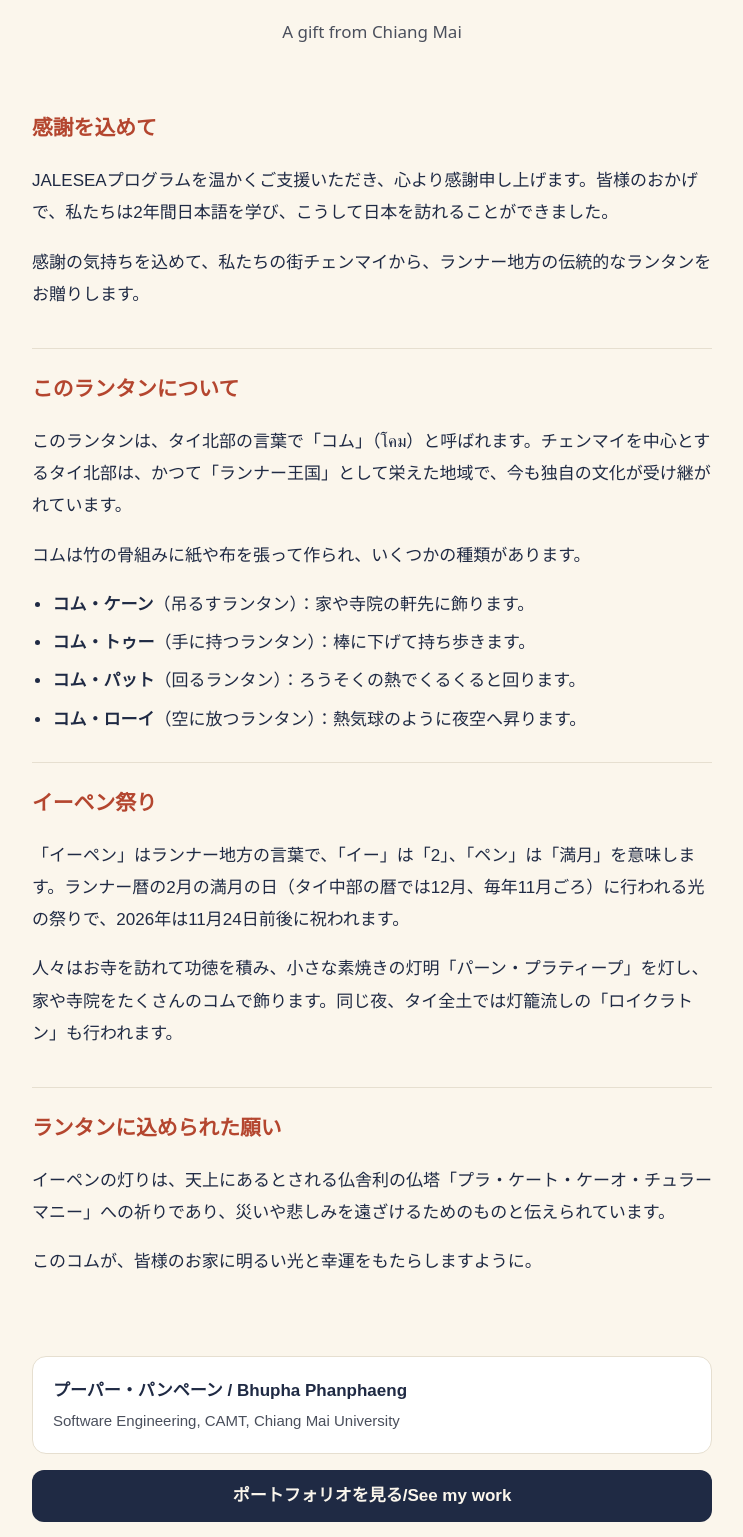
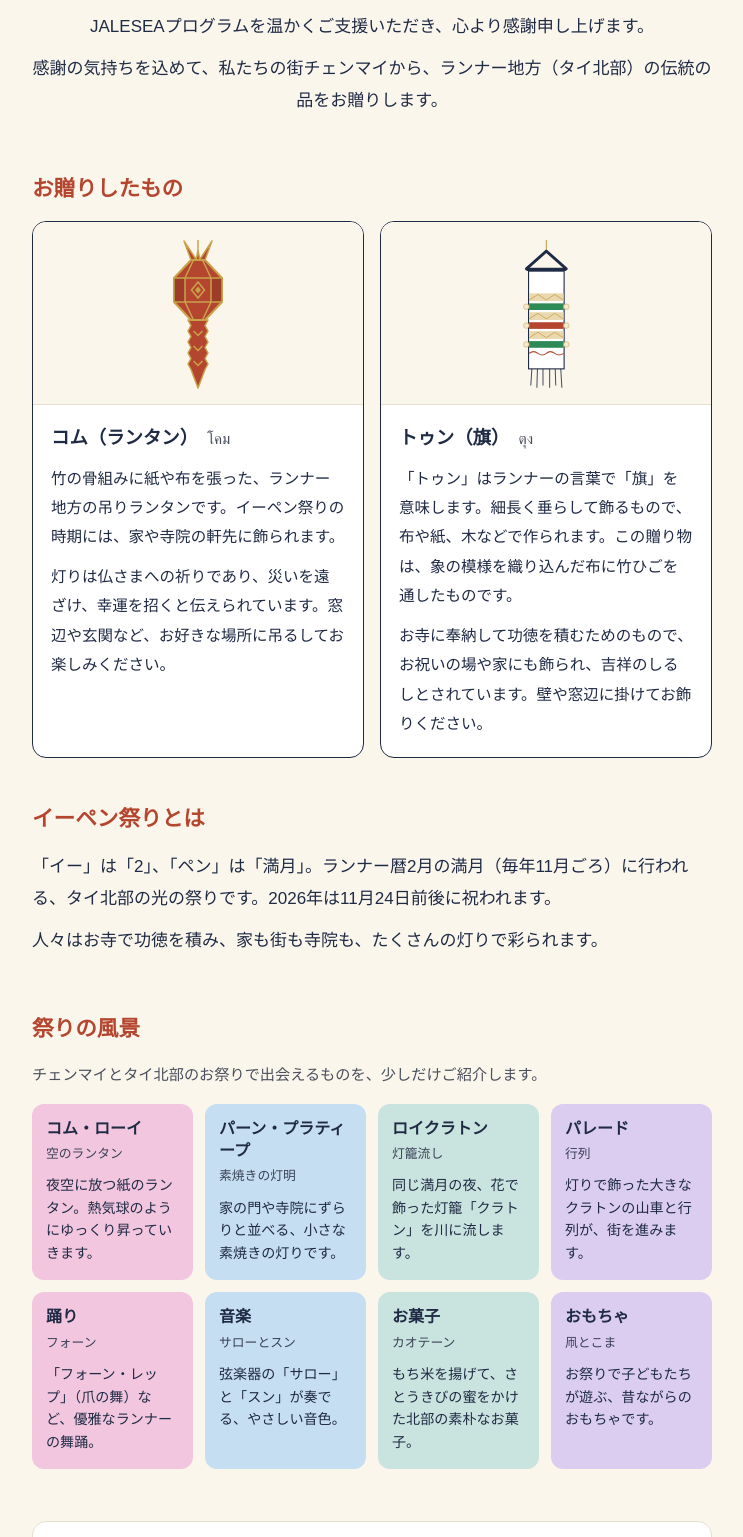
Before and after one commit to BP5039/bhupha-p.com, an Astro site: page /work/japan-capstone/yipeng in a window 1280 px wide. Shown: the part 343-1880 px from the top of the page, without its empty margins (268-1011 px from the left). Built offline with nearby package versions, Linux system fonts and the light colour scheme; Astro itself is replaced by a stand-in of ours.

Commit message:
Rework gift page layout

```diff
--- a/src/pages/work/japan-capstone/yipeng.astro
+++ b/src/pages/work/japan-capstone/yipeng.astro
@@ -1,13 +1,98 @@
 ---
-// The Yi Peng lantern page. Japanese first, English below.
+// The Yi Peng gift page. Japanese first, English below (or one at a time with the toggle).
 // Linked from the QR code via the short link bhupha-p.com/yipeng.
+//
+// All the words live in the `content` object below, once per language.
+// The markup further down is written once and reused for both languages.
 import Base from '../../../layouts/Base.astro';
 import LanternArt from '../../../components/LanternArt.astro';
+import TungArt from '../../../components/TungArt.astro';
+import LanternGarland from '../../../components/LanternGarland.astro';
 import LangToggle from '../../../components/LangToggle.vue';
+
+const content = {
+  ja: {
+    label: '日本語',
+    thanks: [
+      'JALESEAプログラムを温かくご支援いただき、心より感謝申し上げます。',
+      '感謝の気持ちを込めて、私たちの街チェンマイから、ランナー地方（タイ北部）の伝統の品をお贈りします。',
+    ],
+    giftsHeading: 'お贈りしたもの',
+    khom: {
+      name: 'コム（ランタン）',
+      thai: 'โคม',
+      what: '竹の骨組みに紙や布を張った、ランナー地方の吊りランタンです。イーペン祭りの時期には、家や寺院の軒先に飾られます。',
+      meaning: '灯りは仏さまへの祈りであり、災いを遠ざけ、幸運を招くと伝えられています。窓辺や玄関など、お好きな場所に吊るしてお楽しみください。',
+    },
+    tung: {
+      name: 'トゥン（旗）',
+      thai: 'ตุง',
+      what: '「トゥン」はランナーの言葉で「旗」を意味します。細長く垂らして飾るもので、布や紙、木などで作られます。この贈り物は、象の模様を織り込んだ布に竹ひごを通したものです。',
+      meaning: 'お寺に奉納して功徳を積むためのもので、お祝いの場や家にも飾られ、吉祥のしるしとされています。壁や窓辺に掛けてお飾りください。',
+    },
+    festivalHeading: 'イーペン祭りとは',
+    festival: [
+      '「イー」は「2」、「ペン」は「満月」。ランナー暦2月の満月（毎年11月ごろ）に行われる、タイ北部の光の祭りです。2026年は11月24日前後に祝われます。',
+      '人々はお寺で功徳を積み、家も街も寺院も、たくさんの灯りで彩られます。',
+    ],
+    aroundHeading: '祭りの風景',
+    aroundIntro: 'チェンマイとタイ北部のお祭りで出会えるものを、少しだけご紹介します。',
+    tiles: [
+      { name: 'コム・ローイ', sub: '空のランタン', text: '夜空に放つ紙のランタン。熱気球のようにゆっくり昇っていきます。' },
+      { name: 'パーン・プラティープ', sub: '素焼きの灯明', text: '家の門や寺院にずらりと並べる、小さな素焼きの灯りです。' },
+      { name: 'ロイクラトン', sub: '灯籠流し', text: '同じ満月の夜、花で飾った灯籠「クラトン」を川に流します。' },
+      { name: 'パレード', sub: '行列', text: '灯りで飾った大きなクラトンの山車と行列が、街を進みます。' },
+      { name: '踊り', sub: 'フォーン', text: '「フォーン・レップ」（爪の舞）など、優雅なランナーの舞踊。' },
+      { name: '音楽', sub: 'サローとスン', text: '弦楽器の「サロー」と「スン」が奏でる、やさしい音色。' },
+      { name: 'お菓子', sub: 'カオテーン', text: 'もち米を揚げて、さとうきびの蜜をかけた北部の素朴なお菓子。' },
+      { name: 'おもちゃ', sub: '凧とこま', text: 'お祭りで子どもたちが遊ぶ、昔ながらのおもちゃです。' },
+    ],
+  },
+  en: {
+    label: 'English',
+    thanks: [
+      'Thank you for your warm support of the JALESEA program.',
+      'As a token of our thanks, please accept these traditional gifts from our city, Chiang Mai, in the Lanna region of Northern Thailand.',
+    ],
+    giftsHeading: 'Your gifts',
+    khom: {
+      name: 'Khom (lantern)',
+      thai: 'โคม',
+      what: 'A Lanna hanging lantern made of paper or cloth over a bamboo frame. During Yi Peng, they are hung at the entrances of homes and temples.',
+      meaning: 'Its light is an offering to the Buddha, and is said to send away misfortune and invite good luck. Hang it by a window, at your door, or anywhere you like.',
+    },
+    tung: {
+      name: 'Tung (banner)',
+      thai: 'ตุง',
+      what: '"Tung" is the Lanna word for a flag: a long, narrow hanging banner made of cloth, paper or wood. Yours is woven cloth with elephant motifs, held flat by thin bamboo slats.',
+      meaning: 'Tung are offered at temples to make merit, hung at celebrations and in homes, and seen as a sign of good fortune. Hang it on a wall or by a window.',
+    },
+    festivalHeading: 'What is Yi Peng?',
+    festival: [
+      '"Yi" means "two" and "peng" means "full moon". It is Northern Thailand\'s festival of light, held on the full moon of the second month of the Lanna calendar, usually in November. In 2026 it falls around 24 November.',
+      'People make merit at temples, and homes, streets and temples glow with lights.',
+    ],
+    aroundHeading: 'Around the festival',
+    aroundIntro: 'A few things you would meet at festivals in Chiang Mai and the North.',
+    tiles: [
+      { name: 'Khom loi', sub: 'Sky lanterns', text: 'Paper lanterns released into the night sky, rising slowly like hot-air balloons.' },
+      { name: 'Phang prathip', sub: 'Clay lamps', text: 'Small clay lamps set out in rows at house gates and temples.' },
+      { name: 'Loy Krathong', sub: 'Floating offerings', text: 'On the same full-moon night, flower-covered floats called krathong are set on the river.' },
+      { name: 'Parade', sub: 'Procession', text: 'Large lit-up krathong floats and processions move through the city.' },
+      { name: 'Dance', sub: 'Fon', text: 'Graceful Lanna dances such as fon lep, the fingernail dance.' },
+      { name: 'Music', sub: 'Salo and sueng', text: 'The gentle sound of two Lanna string instruments, the salo and the sueng.' },
+      { name: 'Snacks', sub: 'Khao taen', text: 'A simple Northern treat: fried sticky-rice cakes drizzled with sugarcane syrup.' },
+      { name: 'Toys', sub: 'Kites and tops', text: 'Old-fashioned toys that children play with at fairs and festivals.' },
+    ],
+  },
+} as const;
+
+const langs = ['ja', 'en'] as const;
+const tints = ['var(--pink)', 'var(--blue)', 'var(--mint)', 'var(--lilac)'];
 ---
 <Base
   title="チェンマイからの贈り物 | A gift from Chiang Mai"
-  description="イーペン祭りとランナーのランタン「コム」について。About the Lanna lantern (khom) and the Yi Peng festival of Chiang Mai."
+  description="ランナーのランタン「コム」と旗「トゥン」、そしてイーペン祭りについて。About the Lanna lantern (khom), banner (tung) and the Yi Peng festival of Chiang Mai."
   lang="ja"
   chrome={false}
 >
@@ -27,80 +112,68 @@ import LangToggle from '../../../components/LangToggle.vue';
 
   <main>
     <section class="hero">
+      <LanternGarland />
       <div class="container">
-        <LanternArt />
         <h1>チェンマイからの贈り物</h1>
         <p class="sub" lang="en">A gift from Chiang Mai</p>
       </div>
     </section>
 
-    <!-- ============ 日本語 ============ -->
-    <article id="ja" class="container lang-block" lang="ja">
-      <section>
-        <h2>感謝を込めて</h2>
-        <p>JALESEAプログラムを温かくご支援いただき、心より感謝申し上げます。皆様のおかげで、私たちは2年間日本語を学び、こうして日本を訪れることができました。</p>
-        <p>感謝の気持ちを込めて、私たちの街チェンマイから、ランナー地方の伝統的なランタンをお贈りします。</p>
+    {langs.map((lang) => {
+      const t = content[lang];
+      return (
+        <article id={lang} class="lang-block" lang={lang}>
+          <div class="container">
+            <p class="eyebrow">{t.label}</p>
+
+            <section class="thanks">
+              {t.thanks.map((line) => <p>{line}</p>)}
             </section>
 
             <section>
-        <h2>このランタンについて</h2>
-        <p>このランタンは、タイ北部の言葉で「コム」（โคม）と呼ばれます。チェンマイを中心とするタイ北部は、かつて「ランナー王国」として栄えた地域で、今も独自の文化が受け継がれています。</p>
-        <p>コムは竹の骨組みに紙や布を張って作られ、いくつかの種類があります。</p>
-        <ul class="types">
-          <li><strong>コム・ケーン</strong>（吊るすランタン）：家や寺院の軒先に飾ります。</li>
-          <li><strong>コム・トゥー</strong>（手に持つランタン）：棒に下げて持ち歩きます。</li>
-          <li><strong>コム・パット</strong>（回るランタン）：ろうそくの熱でくるくると回ります。</li>
-          <li><strong>コム・ローイ</strong>（空に放つランタン）：熱気球のように夜空へ昇ります。</li>
-        </ul>
+              <h2>{t.giftsHeading}</h2>
+              <div class="gifts">
+                <div class="gift">
+                  <div class="gift-art"><LanternArt /></div>
+                  <div class="gift-body">
+                    <h3>{t.khom.name} <span class="thai" lang="th">{t.khom.thai}</span></h3>
+                    <p>{t.khom.what}</p>
+                    <p>{t.khom.meaning}</p>
+                  </div>
+                </div>
+                <div class="gift">
+                  <div class="gift-art"><TungArt /></div>
+                  <div class="gift-body">
+                    <h3>{t.tung.name} <span class="thai" lang="th">{t.tung.thai}</span></h3>
+                    <p>{t.tung.what}</p>
+                    <p>{t.tung.meaning}</p>
+                  </div>
+                </div>
+              </div>
             </section>
 
             <section>
-        <h2>イーペン祭り</h2>
-        <p>「イーペン」はランナー地方の言葉で、「イー」は「2」、「ペン」は「満月」を意味します。ランナー暦の2月の満月の日（タイ中部の暦では12月、毎年11月ごろ）に行われる光の祭りで、2026年は11月24日前後に祝われます。</p>
-        <p>人々はお寺を訪れて功徳を積み、小さな素焼きの灯明「パーン・プラティープ」を灯し、家や寺院をたくさんのコムで飾ります。同じ夜、タイ全土では灯籠流しの「ロイクラトン」も行われます。</p>
+              <h2>{t.festivalHeading}</h2>
+              {t.festival.map((line) => <p>{line}</p>)}
             </section>
 
             <section>
-        <h2>ランタンに込められた願い</h2>
-        <p>イーペンの灯りは、天上にあるとされる仏舎利の仏塔「プラ・ケート・ケーオ・チュラーマニー」への祈りであり、災いや悲しみを遠ざけるためのものと伝えられています。</p>
-        <p>このコムが、皆様のお家に明るい光と幸運をもたらしますように。</p>
-      </section>
-    </article>
-
-    <!-- ============ English ============ -->
-    <article id="en" class="container lang-block" lang="en">
-      <p class="eyebrow">English</p>
-
-      <section>
-        <h2>With gratitude</h2>
-        <p>Thank you for your warm support of the JALESEA program. Because of you, we were able to study Japanese for two years and visit Japan.</p>
-        <p>As a token of our thanks, please accept this traditional Lanna lantern from our city, Chiang Mai.</p>
-      </section>
-
-      <section>
-        <h2>About this lantern</h2>
-        <p>In Northern Thai, this lantern is called a <em>khom</em> (โคม). Northern Thailand, centered on Chiang Mai, was once the Lanna Kingdom, and its own culture lives on today.</p>
-        <p>Khom are made from paper or cloth stretched over a bamboo frame, and come in several kinds:</p>
-        <ul class="types">
-          <li><strong>Khom khwaen</strong> (hanging lantern): hung at the entrances of homes and temples.</li>
-          <li><strong>Khom thue</strong> (carried lantern): carried hanging from a stick.</li>
-          <li><strong>Khom phat</strong> (revolving lantern): turns slowly from the heat of its candle.</li>
-          <li><strong>Khom loi</strong> (sky lantern): rises into the night sky like a hot-air balloon.</li>
+              <h2>{t.aroundHeading}</h2>
+              <p class="intro">{t.aroundIntro}</p>
+              <ul class="tiles">
+                {t.tiles.map((tile, i) => (
+                  <li style={`background:${tints[i % tints.length]}`}>
+                    <strong>{tile.name}</strong>
+                    <span class="tile-sub">{tile.sub}</span>
+                    <span class="tile-text">{tile.text}</span>
+                  </li>
+                ))}
               </ul>
             </section>
-
-      <section>
-        <h2>The Yi Peng festival</h2>
-        <p>In the Lanna language, <em>yi</em> means "two" and <em>peng</em> means "full moon". Yi Peng is a festival of light held on the full moon of the second month of the Lanna calendar (the twelfth month in the Central Thai calendar, usually in November). In 2026 it falls around 24 November.</p>
-        <p>People make merit at temples, light small clay lamps called <em>phang prathip</em>, and decorate their homes and temples with khom. On the same night, the rest of Thailand celebrates Loy Krathong by floating offerings on the water.</p>
-      </section>
-
-      <section>
-        <h2>The wish inside the lantern</h2>
-        <p>The lights of Yi Peng are offered to the Phra Ket Kaew Chulamani, a stupa in the heavens believed to hold a relic of the Buddha, and are said to send away misfortune and sorrow.</p>
-        <p>May this khom bring warm light and good fortune to your home.</p>
-      </section>
+          </div>
         </article>
+      );
+    })}
 
     <section class="container sign">
       <div class="card">
@@ -137,26 +210,53 @@ import LangToggle from '../../../components/LangToggle.vue';
   :global(html[data-lang='ja']) #en,
   :global(html[data-lang='en']) #ja { display: none; }
   :global(html[data-lang='en']) .hero h1 { display: none; }
-  :global(html[data-lang='en']) .sub { font-size: clamp(1.7rem, 7vw, 2.4rem); font-weight: 700; color: var(--navy); margin-top: 20px; }
+  :global(html[data-lang='en']) .sub { font-size: clamp(1.7rem, 7vw, 2.4rem); font-weight: 700; color: var(--navy); margin-top: 12px; }
   :global(html[data-lang]) #en { border-top: 0; }
   :global(html[data-lang]) .eyebrow { display: none; }
 
-  .hero { padding: 40px 0 16px; text-align: center; }
-  .hero h1 { font-size: clamp(1.7rem, 7vw, 2.4rem); margin-top: 20px; }
+  .hero { padding: 0 0 8px; text-align: center; }
+  .hero h1 { font-size: clamp(1.7rem, 7vw, 2.4rem); margin-top: 12px; }
   .sub { color: var(--ink-soft); margin: 0; font-family: var(--font-sans); }
 
-  .lang-block { padding-top: 24px; padding-bottom: 24px; scroll-margin-top: 64px; }
-  .lang-block section { padding: 20px 0; border-bottom: 1px solid var(--line); }
-  .lang-block section:last-child { border-bottom: 0; }
-  .lang-block h2 { font-size: 1.3rem; color: var(--terracotta); }
+  .lang-block { padding: 8px 0 16px; scroll-margin-top: 64px; }
+  .lang-block section { padding: 20px 0; }
+  .lang-block h2 { font-size: 1.35rem; color: var(--terracotta); margin-bottom: 12px; }
+  .lang-block p { margin: 0 0 10px; }
   #en { border-top: 3px double var(--line); }
   .eyebrow {
     margin: 16px 0 0; font-size: 12px; font-weight: 700;
     letter-spacing: 0.1em; text-transform: uppercase; color: var(--ink-soft);
   }
+  #ja .eyebrow { display: none; }
+  .thanks { text-align: center; }
 
-  .types { padding-left: 1.2em; margin: 0; }
-  .types li { margin: 6px 0; }
+  .gifts { display: grid; grid-template-columns: repeat(auto-fit, minmax(260px, 1fr)); gap: 16px; }
+  .gift {
+    background: #fff; border: 1.5px solid var(--navy); border-radius: var(--radius);
+    overflow: hidden; display: flex; flex-direction: column;
+  }
+  .gift-art {
+    display: flex; justify-content: center; align-items: center;
+    padding: 18px 0 14px; background: var(--cream); border-bottom: 1px solid var(--line);
+  }
+  .gift-body { padding: 16px 18px 8px; }
+  .gift-body h3 { font-size: 1.15rem; margin-bottom: 8px; }
+  .thai { font-weight: 400; color: var(--ink-soft); font-size: 0.95rem; margin-left: 4px; }
+  .gift-body p { font-size: 0.97rem; }
+
+  .intro { color: var(--ink-soft); font-size: 0.95rem; }
+  .tiles {
+    list-style: none; margin: 14px 0 0; padding: 0;
+    display: grid; grid-template-columns: repeat(auto-fill, minmax(150px, 1fr)); gap: 12px;
+  }
+  .tiles li {
+    border-radius: 12px; padding: 14px 14px 16px;
+    display: flex; flex-direction: column; gap: 2px;
+  }
+  .tiles strong { font-size: 1rem; line-height: 1.4; }
+  .tile-sub { font-size: 0.8rem; color: #3a4257; }
+  .tile-text { font-size: 0.88rem; line-height: 1.6; margin-top: 6px; }
+  :lang(en) .tile-text { line-height: 1.5; }
 
   .sign { padding-top: 16px; padding-bottom: 40px; display: grid; gap: 16px; }
   .card { background: #fff; border: 1px solid var(--line); border-radius: var(--radius); padding: 18px 20px; }
```
Lines whose indentation alone changed are shown as unchanged.
